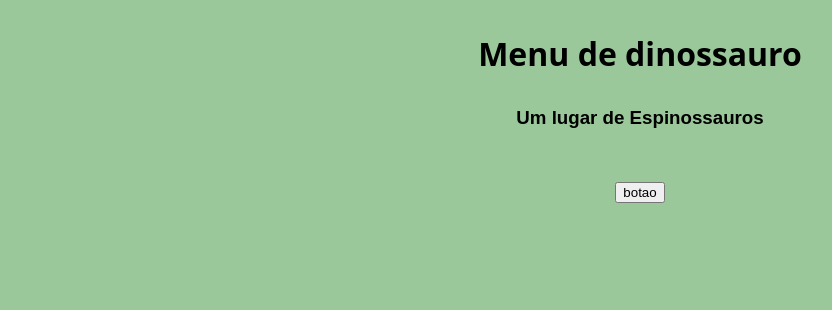
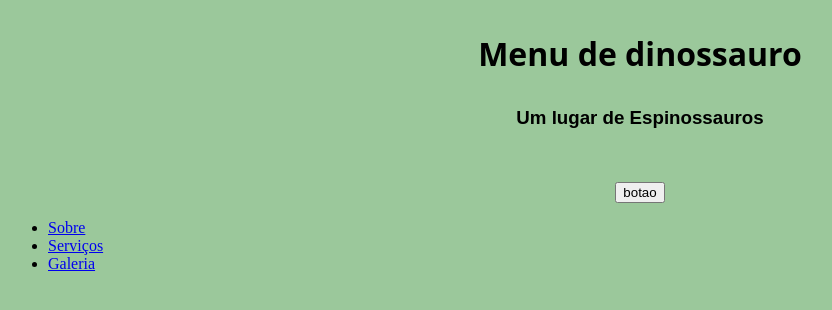
Before and after one commit to carameloLouco-ui/menu-de-dinossauro, a plain HTML site: page index.html in a window 1280 px wide. Shown: the whole page, without its empty margins (0-832 px from the left). Drawn offline with Linux system fonts and the light colour scheme; a web font is replaced by a local one.

Commit message:
Update index.html

```diff
--- a/index.html
+++ b/index.html
@@ -19,6 +19,16 @@
       <button>botao</button>
     </p>
 
+    <header>
+      <nav>
+        <ul>
+          <li><a href="#">Sobre</a></li>
+          <li><a href="#">Serviços</a></li>
+          <li><a href="#">Galeria</a></li>
+        </ul>
+      </nav>
+    </header>
+
   </body>
 
 </html>
```
